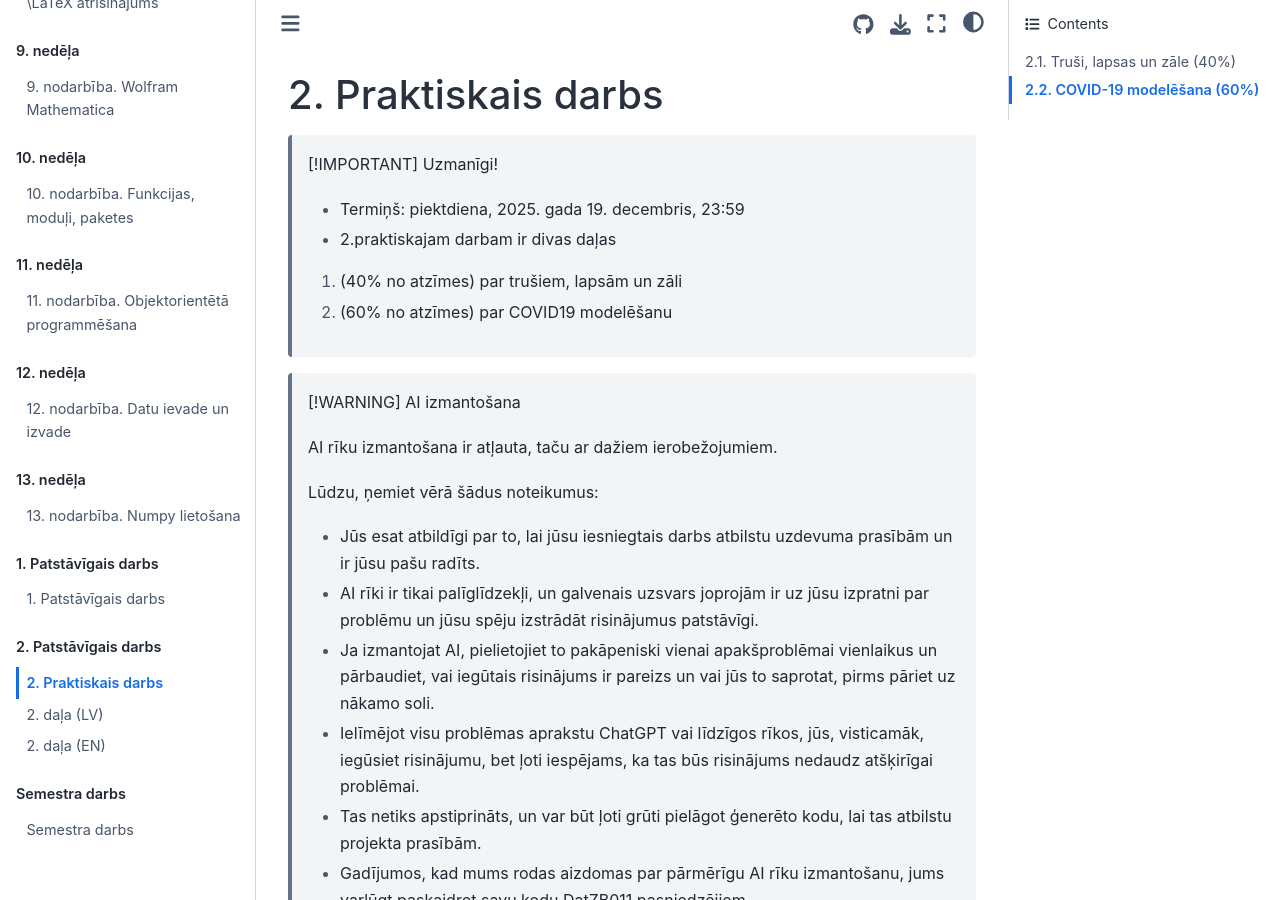
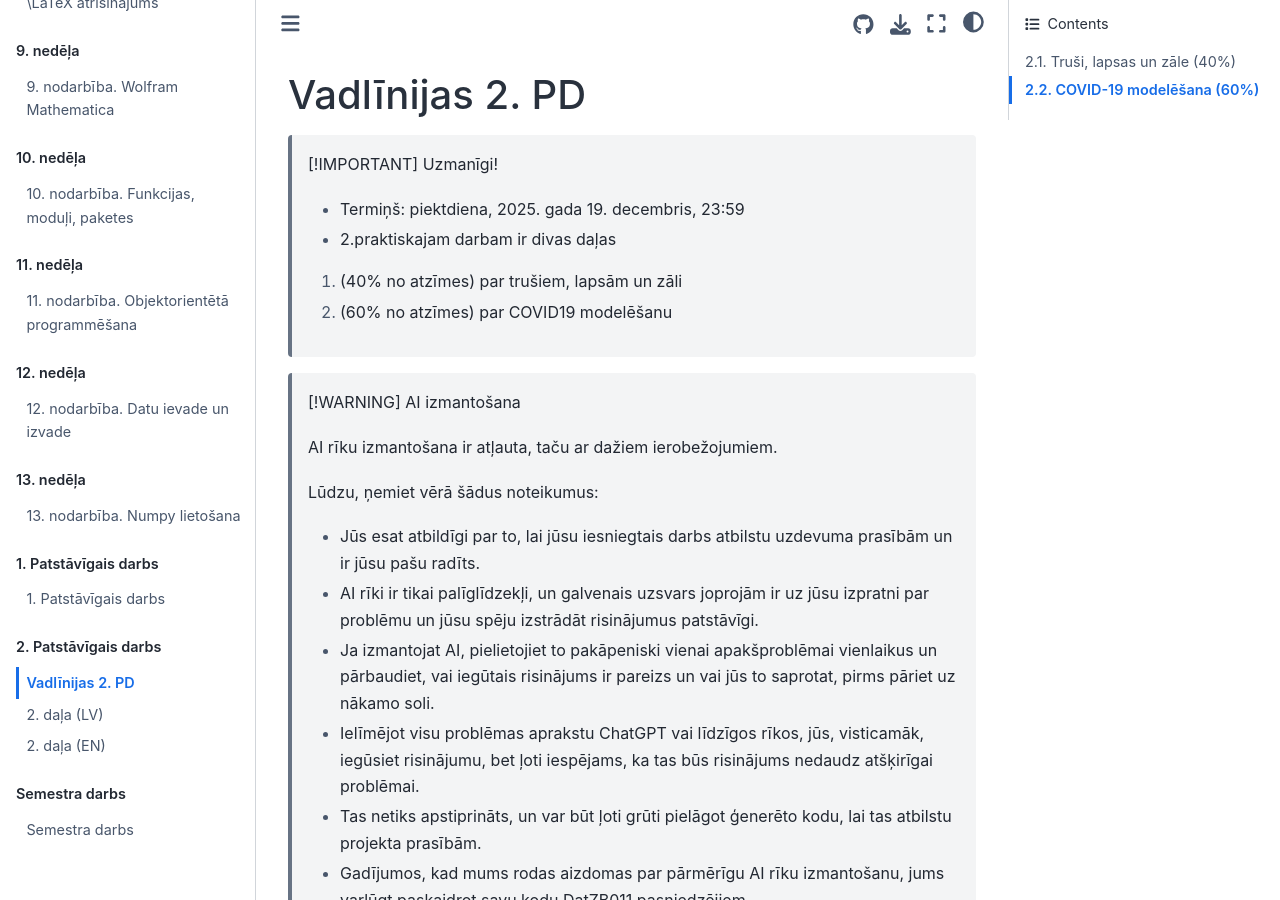
Before and after one commit to AnthonyTSV/DatZB011, a Jupyter Book: the page built from 16-Week/pd_2_vadlinijas.md, in a window 1280 px wide and 900 px high. Built offline with Jupyter Book 1.0.4 settings and Sphinx 7.4.7 and the Sphinx Book theme 1.1.4, drawn with Linux system fonts in a browser that asks for light colours; pages that are not in the unit, such as notebooks, are missing from menus.

Commit message:
2 pd message

```diff
--- a/16-Week/pd_2_vadlinijas.md
+++ b/16-Week/pd_2_vadlinijas.md
@@ -1,4 +1,4 @@
-# 2. Praktiskais darbs
+# Vadlīnijas 2. PD
 
 > [!IMPORTANT] Uzmanīgi!
 >
```
